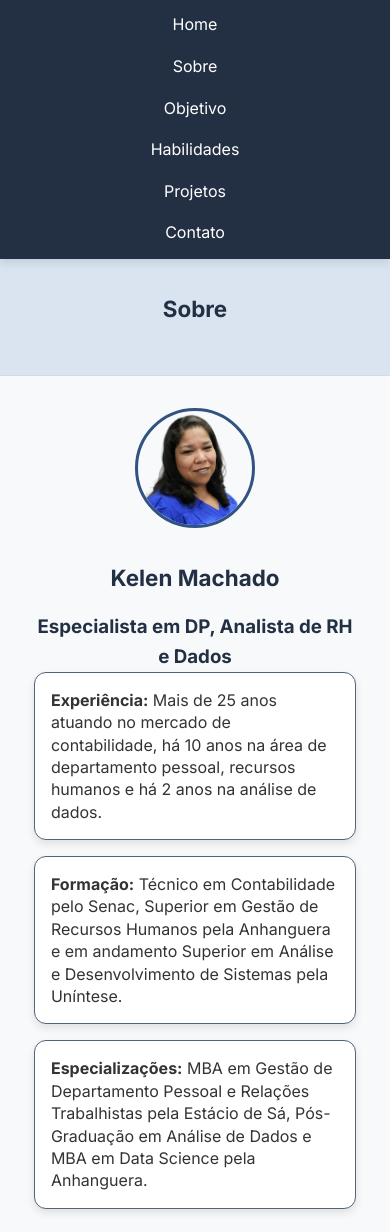
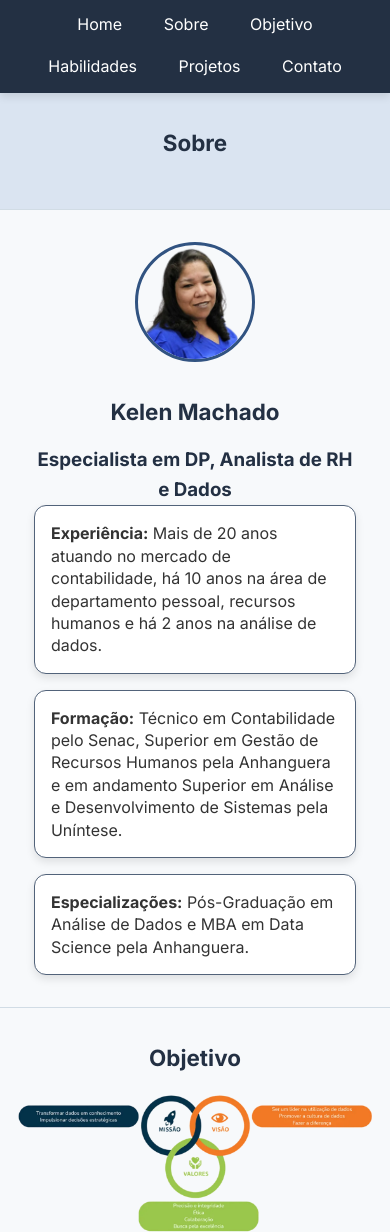
Before and after one commit to KelenMachado/Portifolio, a plain HTML site: page index.html in a window 390 px wide. Shown: the top 1232 px of the page. Drawn offline with Linux system fonts and the light colour scheme.

Commit message:
Add files via upload

```diff
--- a/index.html
+++ b/index.html
@@ -67,9 +67,9 @@
         <h2 class="subtitulo"><strong>Kelen Machado</strong></h2>
         <h3 class="titulo"><strong>Especialista em DP, Analista de RH e Dados</strong></h3>
         <div class="caixa-textos">
-          <div class="texto"><strong>Experiência:</strong> Mais de 25 anos atuando no mercado de contabilidade, há 10 anos na área de departamento pessoal, recursos humanos e há 2 anos na análise de dados.</div>
+          <div class="texto"><strong>Experiência:</strong> Mais de 20 anos atuando no mercado de contabilidade, há 10 anos na área de departamento pessoal, recursos humanos e há 2 anos na análise de dados.</div>
           <div class="texto"><strong>Formação:</strong> Técnico em Contabilidade pelo Senac, Superior em Gestão de Recursos Humanos pela Anhanguera e em andamento Superior em Análise e Desenvolvimento de Sistemas pela Uníntese.</div>
-          <div class="texto"><strong>Especializações:</strong> MBA em Gestão de Departamento Pessoal e Relações Trabalhistas pela Estácio de Sá, Pós-Graduação em Análise de Dados e MBA em Data Science pela Anhanguera.</div>
+          <div class="texto"><strong>Especializações:</strong> Pós-Graduação em Análise de Dados e MBA em Data Science pela Anhanguera.</div>
         </div>
       </div>
     </section>
--- a/style.css
+++ b/style.css
@@ -311,7 +311,7 @@ footer {
   color: #ffffff;
   text-align: center;
   padding: 1rem;
-  font-size: 0.9rem;
+  font-size: 0.7rem;
   position: relative;
   bottom: 0;
   width: 100%;
@@ -324,7 +324,7 @@ footer {
 /* Dispositivos Móveis */
 @media (max-width: 768px) {
   nav ul {
-    flex-direction: column;
+    flex-direction: row;
   }
 
   .circulo img {
```
